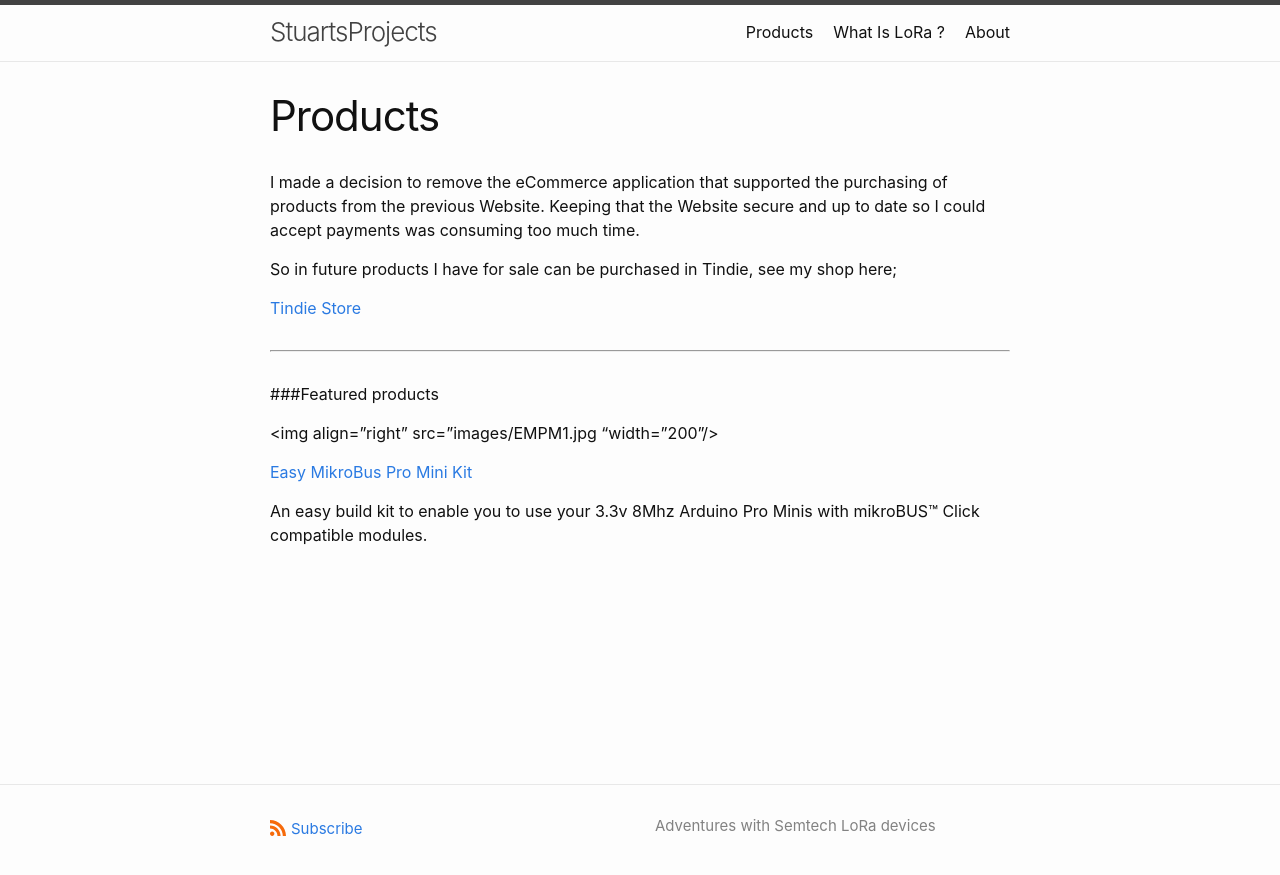
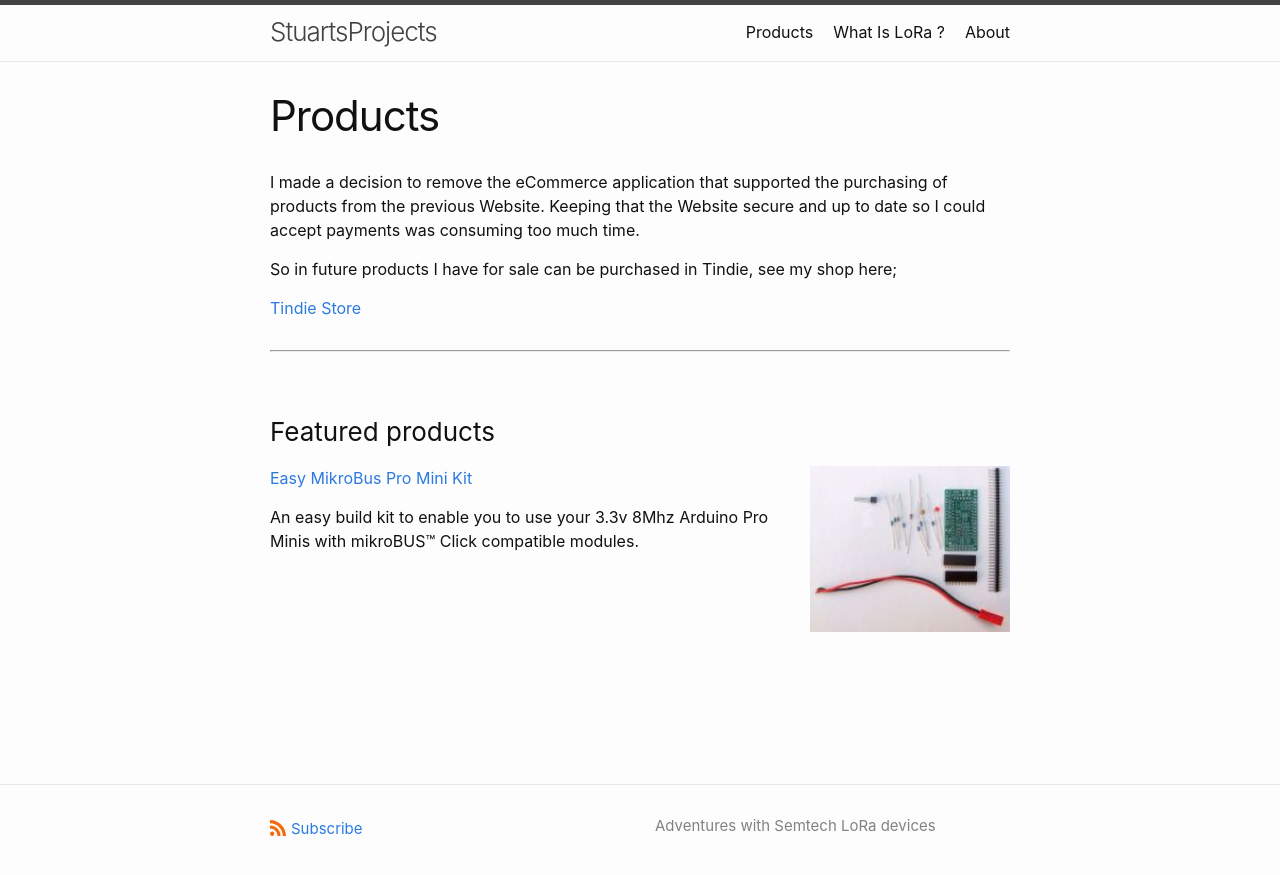
Before and after one commit to StuartsProjects/StuartsProjects.github.io, a Jekyll site: the page built from Products.md, in a window 1280 px wide. Shown: the top 875 px of the page. Built offline with Jekyll 4.4.1, drawn with Linux system fonts in a browser that asks for light colours.

Commit message:
Changes to products

```diff
--- a/Products.md
+++ b/Products.md
@@ -9,12 +9,11 @@ So in future products I have for sale can be purchased in Tindie, see my shop he
 
 [Tindie Store](https://www.tindie.com/stores/stuartsprojects/)
 
-
 ----------
 
-###Featured products
+### Featured products
 
-<img align="right" src="images/EMPM1.jpg "width="200"/>
+<img align="right" src="../images/EMPM1.jpg" width="200"/>
 
 [Easy MikroBus Pro Mini Kit](https://www.tindie.com/products/stuartsprojects/easy-mikrobus-pro-mini-kit/ )
 
```
